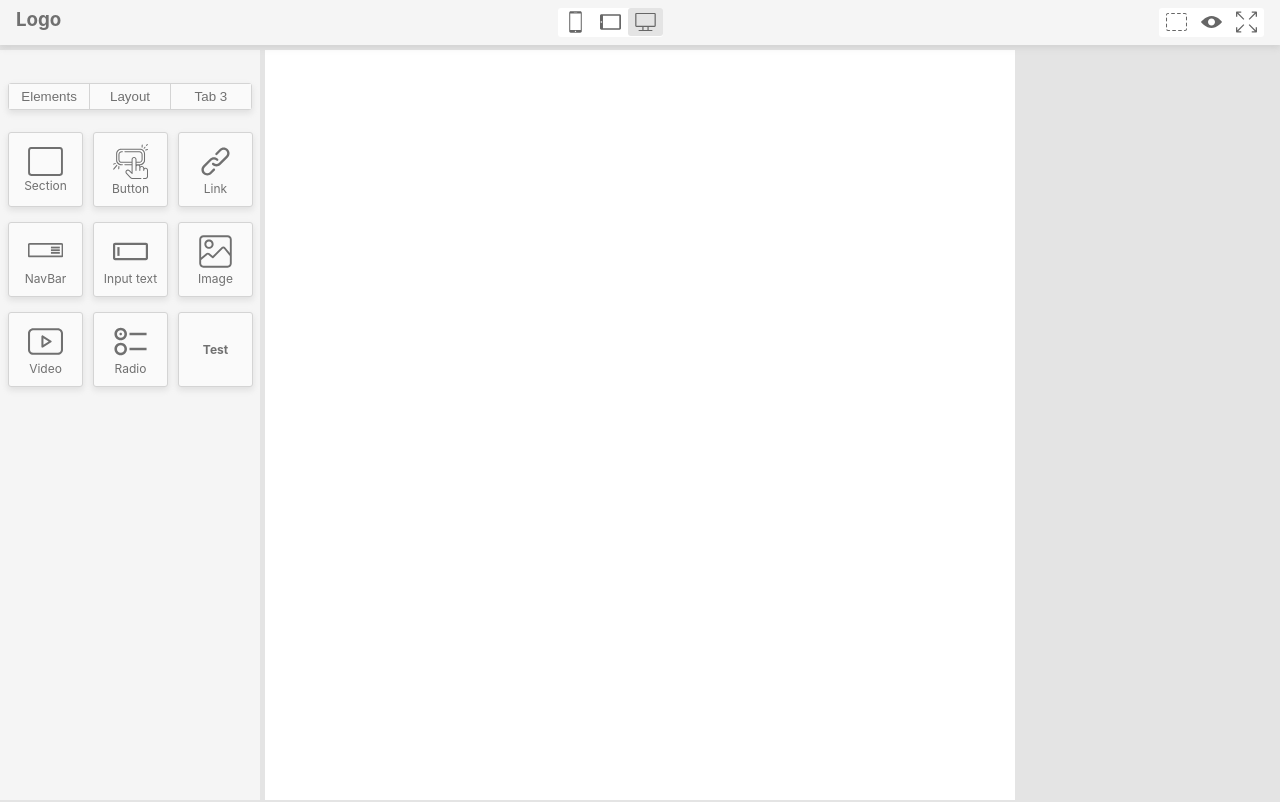
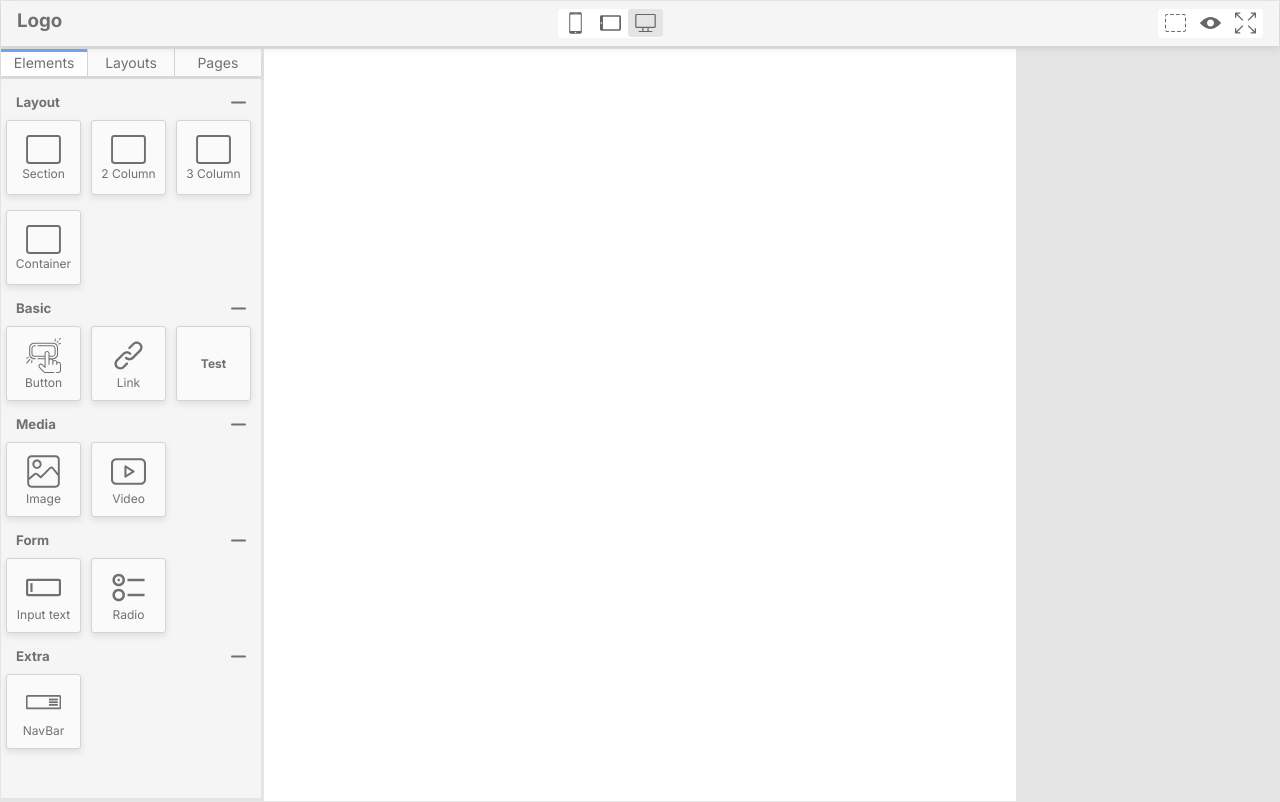
Before and after one commit to obaidabit/project-builder, a React (Create React App) app: page / in a window 1280 px wide. Built offline with nearby package versions, Linux system fonts and the light colour scheme.

Commit message:
Edit styles

```diff
--- a/public/elements-style.css
+++ b/public/elements-style.css
@@ -1,34 +1,52 @@
-* {
+*,
+::before,
+::after {
   margin: 0;
   padding: 0;
   box-sizing: border-box;
 }
 
+body {
+  padding: 1px;
+  min-height: 100%;
+}
+
+.container {
+  width: 100%;
+  padding-right: 15px;
+  padding-left: 15px;
+  margin-right: auto;
+  margin-left: auto;
+  min-height: 50px;
+}
+
+@media (min-width: 576px) {
+  .container {
+    max-width: 540px;
+  }
+}
+
+@media (min-width: 768px) {
+  .container {
+    max-width: 720px;
+  }
+}
+
+@media (min-width: 992px) {
+  .container {
+    max-width: 960px;
+  }
+}
+
+@media (min-width: 1200px) {
+  .container {
+    max-width: 1140px;
+  }
+}
+
 .dash-elements * {
   outline: 1px dashed #66a2ff;
 }
-
-/* .elements-container {
-    display: grid;
-    grid-template-columns: auto auto;
-    column-gap: 0.5rem;
-    row-gap: 0.5rem;
-    margin-top: 1rem;
-    text-align: left;
-} */
-
-/* .element {
-    position: relative;
-    justify-content: center;
-    align-items: center;
-    cursor: grab;
-    width: 100px;
-}
-
-.element:active {
-    cursor: grabbing;
-}
- */
 
 .light-button {
   color: white;
@@ -78,18 +96,6 @@ input[type="text"]:focus {
   border: 1px solid #00bebe;
 }
 
-/* .light-radio-button{
-    color: white;
-    background-color: #13232E;
-    border: 5px solid black;
-    width: 40px;
-}
-.light-radio-button:checked{
-    color: #ffffff;
-    background-color: #00BEBE;
-}
- */
-
 .video {
   width: 250px;
   height: 250px;
--- a/public/index.html
+++ b/public/index.html
@@ -3,7 +3,7 @@
   <head>
     <meta charset="utf-8" />
     <link rel="icon" href="%PUBLIC_URL%/favicon.ico" />
-    <link rel="stylesheet" href="elements-style.css">
+    <link rel="stylesheet" href="elements-style.css" />
     <meta name="viewport" content="width=device-width, initial-scale=1" />
     <meta name="theme-color" content="#000000" />
     <meta
--- a/src/App.css
+++ b/src/App.css
@@ -3,18 +3,103 @@
   --bg-main: #f5f5f5;
   --font-color: #707070;
   --bg-elements: #fafafa;
+  --blue: #6aa6f5;
 }
 
-* {
+*,
+::before,
+::after {
   margin: 0;
   padding: 0;
   box-sizing: border-box;
   color: var(--font-color);
+  scrollbar-width: thin;
+  scrollbar-color: #a1a1a1 var(--bg-main);
+}
+::-webkit-scrollbar {
+  width: 5px;
+}
+::-webkit-scrollbar-track {
+  background: transparent;
+}
+::-webkit-scrollbar-thumb {
+  background: #a1a1a1;
+  border-radius: 10px;
+}
+::-webkit-scrollbar-thumb:hover {
+  background: #818181;
+  cursor: pointer;
+}
+body {
+  background-color: var(--bg-page);
+  height: 100%;
+  overflow: hidden;
 }
 
-body {
-  background-color: var(--bg-page);
-  overflow: hidden;
+.p-1 {
+  padding: 5px;
+}
+.p-2 {
+  padding: 10px;
+}
+.p-3 {
+  padding: 15px;
+}
+.p-x-1 {
+  padding: 0px 5px;
+}
+.p-x-2 {
+  padding: 0px 10px;
+}
+.p-x-3 {
+  padding: 0px 15px;
+}
+.p-y-1 {
+  padding: 5px 0px;
+}
+.p-y-2 {
+  padding: 10px 0px;
+}
+.p-y-3 {
+  padding: 15px 0px;
+}
+
+.m-1 {
+  margin: 5px;
+}
+.m-2 {
+  margin: 10px;
+}
+.m-3 {
+  margin: 15px;
+}
+.m-x-1 {
+  margin: 0px 5px;
+}
+.m-x-2 {
+  margin: 0px 10px;
+}
+.m-x-3 {
+  margin: 0px 15px;
+}
+.m-y-1 {
+  margin: 5px 0px;
+}
+.m-y-2 {
+  margin: 10px 0px;
+}
+.m-y-3 {
+  margin: 15px 0px;
+}
+
+.m-t-1 {
+  margin-top: 5px;
+}
+.m-t-2 {
+  margin-top: 10px;
+}
+.m-t-3 {
+  margin-top: 15px;
 }
 
 .shadow {
@@ -30,7 +115,7 @@ body {
   position: absolute;
   outline: 3px solid #6aa6f5;
   pointer-events: none;
-  border-radius: 3px;
+  border-radius: 1px;
 }
 
 .selected-element button {
@@ -60,9 +145,9 @@ body {
   background: #6aa6f5;
   color: white;
   font-size: 14px;
-  top: -20px;
+  top: -18px;
   left: -4px;
-  border-radius: 3px;
+  border-radius: 2px;
   text-transform: lowercase;
   padding: 0 5px;
 }
@@ -137,14 +222,15 @@ header {
   flex-direction: column;
   min-height: 100vh;
   max-height: 100vh;
+  height: 100vh;
 }
 
 .main {
   display: flex;
   flex-grow: 2;
   width: 100%;
-  height: 100%;
-  margin-top: 5px;
+  height: calc(100% - 50px);
+  margin-top: 3px;
 }
 
 .show-target-page {
@@ -174,40 +260,71 @@ header {
 /* ------------------------------ left side menu ----------------------------*/
 
 .left-side-menu {
-  background: var(--bg-main);
   color: var(--font-color);
-  padding: 1rem 0.5rem;
-  margin-right: 5px;
+  margin-right: 3px;
   width: 260px;
+  padding: 0px 0px 0.5rem 0px;
 }
 
 .tabs {
   display: flex;
   background: var(--bg-elements);
-  border: 1px solid #d4d4d4;
   border-radius: 3px;
-  margin-top: 17px;
+  margin-bottom: 3px;
 }
 
-.tabs button {
+.tab {
   border: none;
-  padding: 5px 5px;
+  padding: 5px;
   width: 100%;
   background: var(--bg-elements);
   color: var(--font-color);
+  cursor: pointer;
+  text-align: center;
+  position: relative;
 }
 
-.tabs button:nth-child(2) {
+.tab p {
+  font-size: 14px;
+}
+
+.tab:nth-child(2) {
   border-left: 1px solid #d4d4d4;
   border-right: 1px solid #d4d4d4;
 }
 
+.active-tab {
+  background: white;
+}
+.active-tab p::before {
+  content: "";
+  width: 100%;
+  height: 3px;
+  background: var(--blue);
+  display: block;
+  position: absolute;
+  right: 0px;
+  left: 0px;
+  top: 0px;
+}
+
+.group-elements {
+  display: flex;
+  flex-direction: column;
+  height: 100%;
+  max-height: calc(100% - 25px);
+  overflow-y: auto;
+  overflow-x: hidden;
+  background: var(--bg-main);
+  padding-bottom: 0.5rem;
+}
+
 .elements {
   display: grid;
-  grid-template-columns: auto auto auto;
+  grid-template-columns: 75px 75px 75px;
   column-gap: 10px;
   row-gap: 15px;
-  margin-top: 22px;
+  margin-top: 10px;
 }
 
 .element {
@@ -241,8 +358,9 @@ header {
 /* ------------------------------ right side menu ----------------------------*/
 .right-side-menu {
   color: var(--font-color);
-  margin-left: 5px;
+  margin-left: 3px;
   width: 260px;
+  overflow-y: auto;
 }
 
 .styles {
@@ -253,6 +371,7 @@ header {
   padding: 0.5rem 0.5rem 0.6rem 0.5rem;
   border-left: 10px solid #6aa6f5;
   background: var(--bg-main);
+  margin-bottom: 6px;
 }
 
 .toggle {
--- a/src/components/LeftSideMenu.js
+++ b/src/components/LeftSideMenu.js
@@ -1,20 +1,70 @@
-import React from "react";
+import React, { useState } from "react";
 
 export default function LeftSideMenu({ ...props }) {
+  const [tabIndex, setTabIndex] = useState(1);
+  const [layout, setLayout] = useState(true);
+  const [basics, setBasics] = useState(true);
+  const [media, setMedia] = useState(true);
+  const [form, setForm] = useState(true);
+  const [extra, setExtra] = useState(true);
+
+  const toggleTab = (index) => {
+    setTabIndex(index);
+  };
+
+  const toggleLayout = () => {
+    setLayout(!layout);
+  };
+
+  const toggleBasics = () => {
+    setBasics(!basics);
+  };
+
+  const toggleMedia = () => {
+    setMedia(!media);
+  };
+
+  const toggleForm = () => {
+    setForm(!form);
+  };
+
+  const toggleExtra = () => {
+    setExtra(!extra);
+  };
+
   return (
     <div className="left-side-menu">
       <div className="tabs shadow">
-        <button>
+        <div
+          className={tabIndex === 1 ? "tab active-tab" : "tab"}
+          onClick={() => toggleTab(1)}
+        >
           <p>Elements</p>
-        </button>
-        <button>
-          <p>Layout</p>
-        </button>
-        <button>
-          <p>Tab 3</p>
-        </button>
         </div>
-      <div className="elements">
+        <div
+          className={tabIndex === 2 ? "tab active-tab" : "tab"}
+          onClick={() => toggleTab(2)}
+        >
+          <p>Layouts</p>
+        </div>
+        <div
+          className={tabIndex === 3 ? "tab active-tab" : "tab"}
+          onClick={() => toggleTab(3)}
+        >
+          <p>Pages</p>
+        </div>
+      </div>
+
+      <div className={tabIndex === 1 ? "group-elements p-x-1" : "hide"}>
+        <div className="toggle p-x-2 m-t-3" onClick={toggleLayout}>
+          <h5>Layout</h5>
+          <img
+            src={layout ? "img/light/line.svg" : "img/light/plus.svg"}
+            alt=""
+          />
+        </div>
+
+        <div className={layout ? "elements" : "hide"}>
           <div
             className="element shadow"
             id="section"
@@ -29,7 +79,63 @@ export default function LeftSideMenu({ ...props }) {
             />
             <p>Section</p>
           </div>
-        <div className="element shadow" id="button" {...props} draggable="true">
+          <div
+            className="element shadow"
+            id="2column"
+            {...props}
+            draggable="true"
+          >
+            <img
+              draggable="false"
+              className="img-ele"
+              src="img/light/section.svg"
+              alt="button"
+            />
+            <p>2 Column</p>
+          </div>
+          <div
+            className="element shadow"
+            id="3column"
+            {...props}
+            draggable="true"
+          >
+            <img
+              draggable="false"
+              className="img-ele"
+              src="img/light/section.svg"
+              alt="button"
+            />
+            <p>3 Column</p>
+          </div>
+          <div
+            className="element shadow"
+            id="container"
+            {...props}
+            draggable="true"
+          >
+            <img
+              draggable="false"
+              className="img-ele"
+              src="img/light/section.svg"
+              alt="button"
+            />
+            <p>Container</p>
+          </div>
+        </div>
+        <div className="toggle p-x-2 m-t-3" onClick={toggleBasics}>
+          <h5>Basic</h5>
+          <img
+            src={basics ? "img/light/line.svg" : "img/light/plus.svg"}
+            alt=""
+          />
+        </div>
+        <div className={basics ? "elements" : "hide"}>
+          <div
+            className="element shadow"
+            id="button"
+            {...props}
+            draggable="true"
+          >
             <img
               draggable="false"
               className="img-ele"
@@ -47,15 +153,55 @@ export default function LeftSideMenu({ ...props }) {
             />
             <p>Link</p>
           </div>
-        <div className="element shadow" id="navbar" {...props} draggable="true">
+          <div className="element shadow" id="test" {...props} draggable="true">
+            <h4>Test</h4>
+          </div>
+        </div>
+        <div className="toggle p-x-2 m-t-3" onClick={toggleMedia}>
+          <h5>Media</h5>
+          <img
+            src={media ? "img/light/line.svg" : "img/light/plus.svg"}
+            alt=""
+          />
+        </div>
+        <div className={media ? "elements" : "hide"}>
+          <div
+            className="element shadow"
+            id="image"
+            {...props}
+            draggable="true"
+          >
             <img
               draggable="false"
               className="img-ele"
-            src="img/light/navbar.svg"
+              src="img/light/image.svg"
               alt="link"
             />
-          <p>NavBar</p>
+            <p>Image</p>
           </div>
+          <div
+            className="element shadow"
+            id="video"
+            {...props}
+            draggable="true"
+          >
+            <img
+              draggable="false"
+              className="img-ele"
+              src="img/light/youtube.svg"
+              alt="video"
+            />
+            <p>Video</p>
+          </div>
+        </div>
+        <div className="toggle p-x-2 m-t-3" onClick={toggleForm}>
+          <h5>Form</h5>
+          <img
+            src={form ? "img/light/line.svg" : "img/light/plus.svg"}
+            alt=""
+          />
+        </div>
+        <div className={form ? "elements" : "hide"}>
           <div
             className="element shadow"
             id="input-text"
@@ -70,25 +216,6 @@ export default function LeftSideMenu({ ...props }) {
             />
             <p>Input text</p>
           </div>
-        <div className="element shadow" id="image" {...props} draggable="true">
-          <img
-            draggable="false"
-            className="img-ele"
-            src="img/light/image.svg"
-            alt="link"
-          />
-          <p>Image</p>
-        </div>
-        <div className="element shadow" id="video" {...props} draggable="true">
-          <img
-            draggable="false"
-            className="img-ele"
-            src="img/light/youtube.svg"
-            alt="video"
-          />
-          <p>Video</p>
-        </div>
-
           <div
             className="element shadow"
             id="radio-button"
@@ -103,13 +230,30 @@ export default function LeftSideMenu({ ...props }) {
             />
             <p>Radio</p>
           </div>
-        <div className="element shadow" id="test" {...props} draggable="true">
-          <h4>Test</h4>
         </div>
-        {/*<div className="element" id="check-button" {...props} draggable="true">
-          <p>Check Button</p>
+        <div className="toggle p-x-2 m-t-3" onClick={toggleExtra}>
+          <h5>Extra</h5>
+          <img
+            src={extra ? "img/light/line.svg" : "img/light/plus.svg"}
+            alt=""
+          />
         </div>
-        */}
+        <div className={extra ? "elements" : "hide"}>
+          <div
+            className="element shadow"
+            id="navbar"
+            {...props}
+            draggable="true"
+          >
+            <img
+              draggable="false"
+              className="img-ele"
+              src="img/light/navbar.svg"
+              alt="link"
+            />
+            <p>NavBar</p>
+          </div>
+        </div>
       </div>
     </div>
   );
--- a/src/components/SelectBox.js
+++ b/src/components/SelectBox.js
@@ -29,7 +29,7 @@ export default function SelectBox() {
   };
 
   useEffect(() => {
-    setName(selectedElement.tagName);
+    setName(selectedElement.tagName.toLowerCase());
   }, [selectedElement]);
 
   return (
--- /dev/null
+++ b/src/components/elements/Container.js
@@ -0,0 +1,5 @@
+import React from "react";
+
+export default function Container() {
+  return <div className="container"></div>;
+}
--- a/src/drag.js
+++ b/src/drag.js
@@ -9,6 +9,7 @@ import RadioButton from "./components/elements/RadioButton";
 import Section from "./components/elements/Section";
 import Video from "./components/elements/Video";
 import ReactDOMServer from "react-dom/server";
+import Container from "./components/elements/Container";
 
 let tempElement = null;
 let inIframe = false;
@@ -67,6 +68,9 @@ const SelectTag = (element) => {
       break;
     case "video":
       tag = <Video />;
+      break;
+    case "container":
+      tag = <Container />;
       break;
     default:
       tag = <Test />;
--- a/src/index.css
+++ b/src/index.css
@@ -1,13 +1,15 @@
+@import url("https://fonts.googleapis.com/css2?family=Inter:wght@100;200;300;400;500;600;700;800;900&display=swap");
+
 body {
   margin: 0;
-  font-family: -apple-system, BlinkMacSystemFont, 'Segoe UI', 'Roboto', 'Oxygen',
-    'Ubuntu', 'Cantarell', 'Fira Sans', 'Droid Sans', 'Helvetica Neue',
+  font-family: "Inter", -apple-system, BlinkMacSystemFont, "Segoe UI", "Roboto",
+    "Oxygen", "Ubuntu", "Cantarell", "Fira Sans", "Droid Sans", "Helvetica Neue",
     sans-serif;
   -webkit-font-smoothing: antialiased;
   -moz-osx-font-smoothing: grayscale;
 }
 
 code {
-  font-family: source-code-pro, Menlo, Monaco, Consolas, 'Courier New',
+  font-family: source-code-pro, Menlo, Monaco, Consolas, "Courier New",
     monospace;
 }
```
Also changed, not shown: src/config/init.js (+9 -4 lines). Lines whose indentation alone changed are shown as unchanged.
